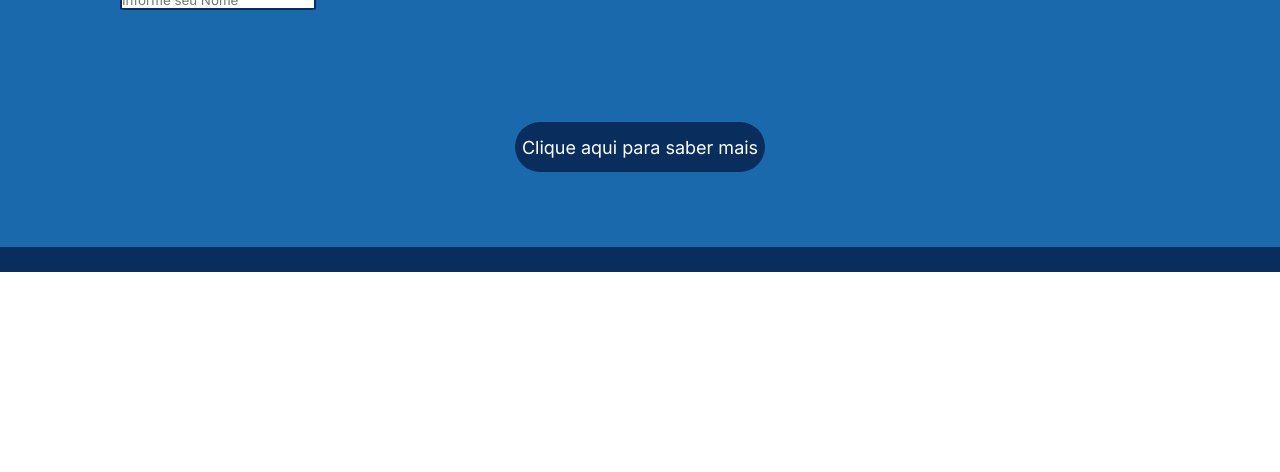
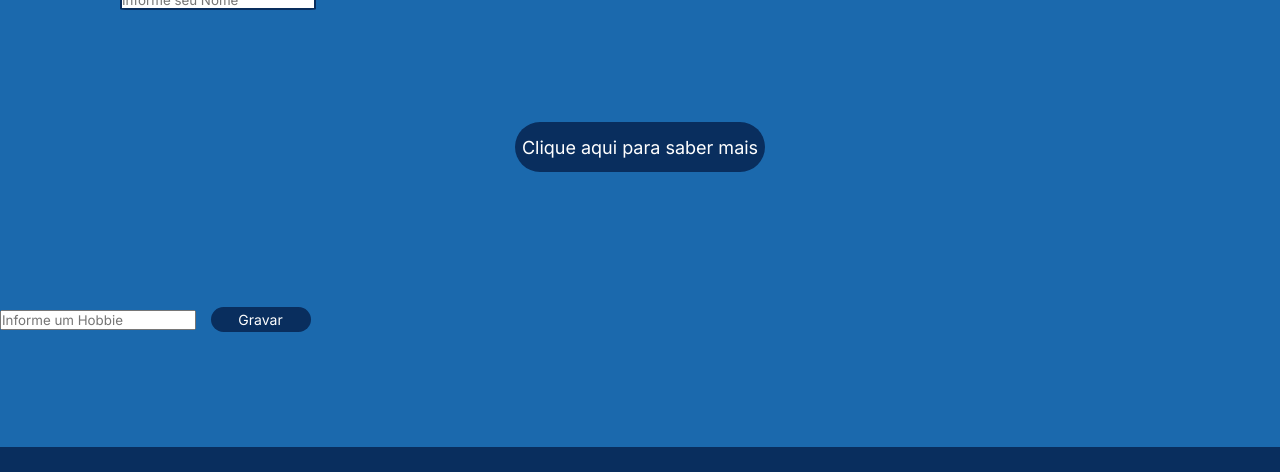
Before and after one commit to HeloisaWittPtoGov/ApresentacaoPessoal, a plain HTML site: page Apresentacao/index.html in a window 1280 px wide. Shown: the part 373-845 px from the top of the page. Before the commit the page ends 800 px from the top, so only its background shows below. Drawn offline with Linux system fonts and the light colour scheme.

Commit message:
feat: adicionado campo hobbies

```diff
--- a/Apresentacao/index.html
+++ b/Apresentacao/index.html
@@ -112,7 +112,30 @@
                 border:2px solid white;
                 color: white;
             }
+            .hobbies{
+                background-color:var(--background-color2);
+                height: 100px;
+                width: 100%;
+                display: flex
+                justify-content:center;
+                align-items:center;
+                padding: 50px 0 50px 0;
+            }
+            .hobbies button{
+                background-color: var(--background-color);
+                border: none;
+                border-radius: 35px ;
+                height: 25px;
+                width: 100px;
+                font-size: 14px;
+                margin: 10px 10px;
+                transition: 0.3s;
+            }
 
+            .hobbies button:hover{
+                background-color: mediumseagreen;
+                border: 2px solid black;
+            }
 
         </style>
     </head>
@@ -134,8 +157,11 @@
                 <img src="../assets/IMG_1942.JPG"/>
             </div>
         </div>
-        <div class="botoes">
-            <button id="curriculo">Clique aqui para saber mais</button>
+        <div >
+            <div class="botoes"><button id="curriculo">Clique aqui para saber mais</button></div>
+            <div class="hobbies"><input id= "campoHobbies" type="list" name= "hobbies" placeholder="Informe um Hobbie">
+                <button id="gravar">Gravar</button>
+            </div>
         </div>
         <div id="final" class="final">
         </div>
```
